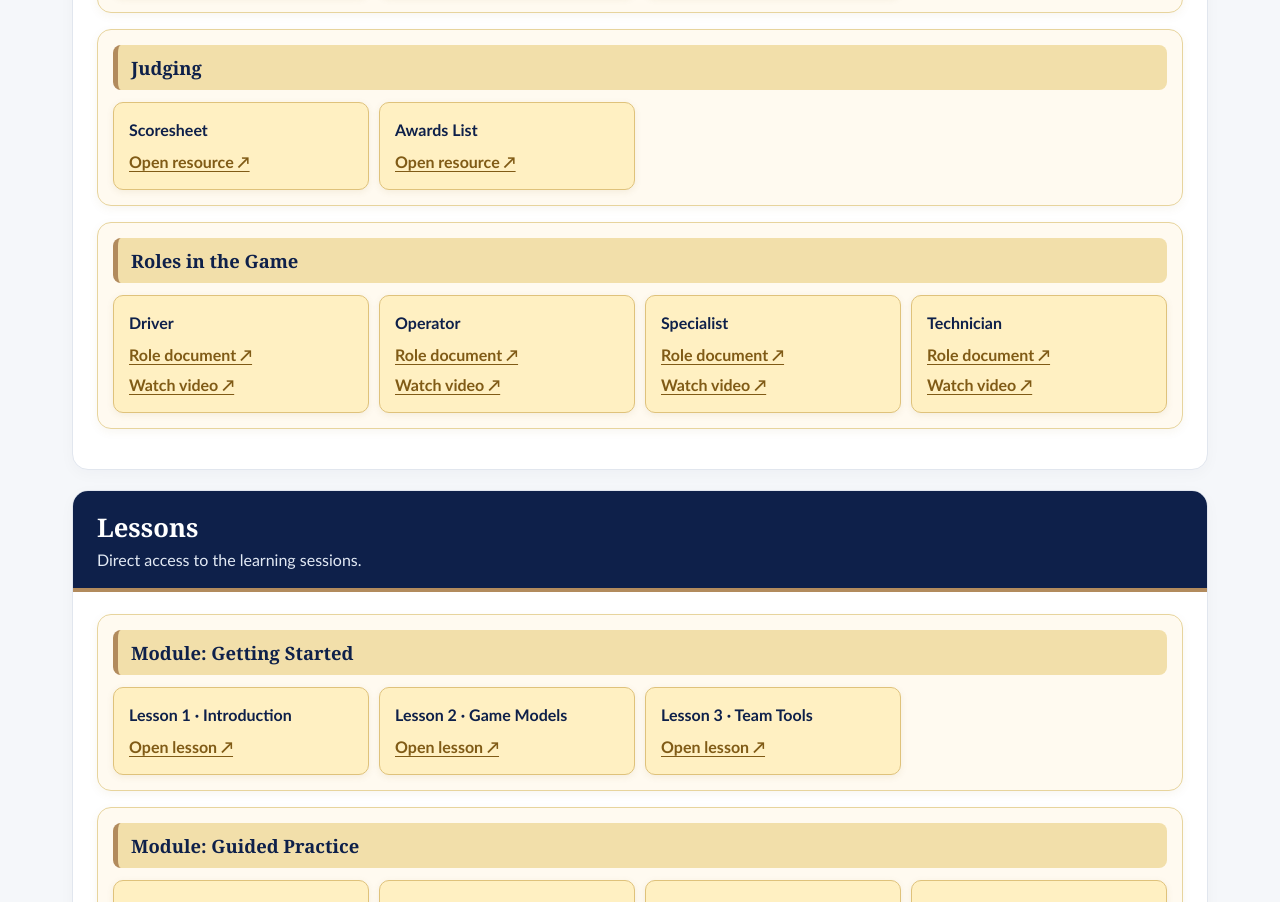
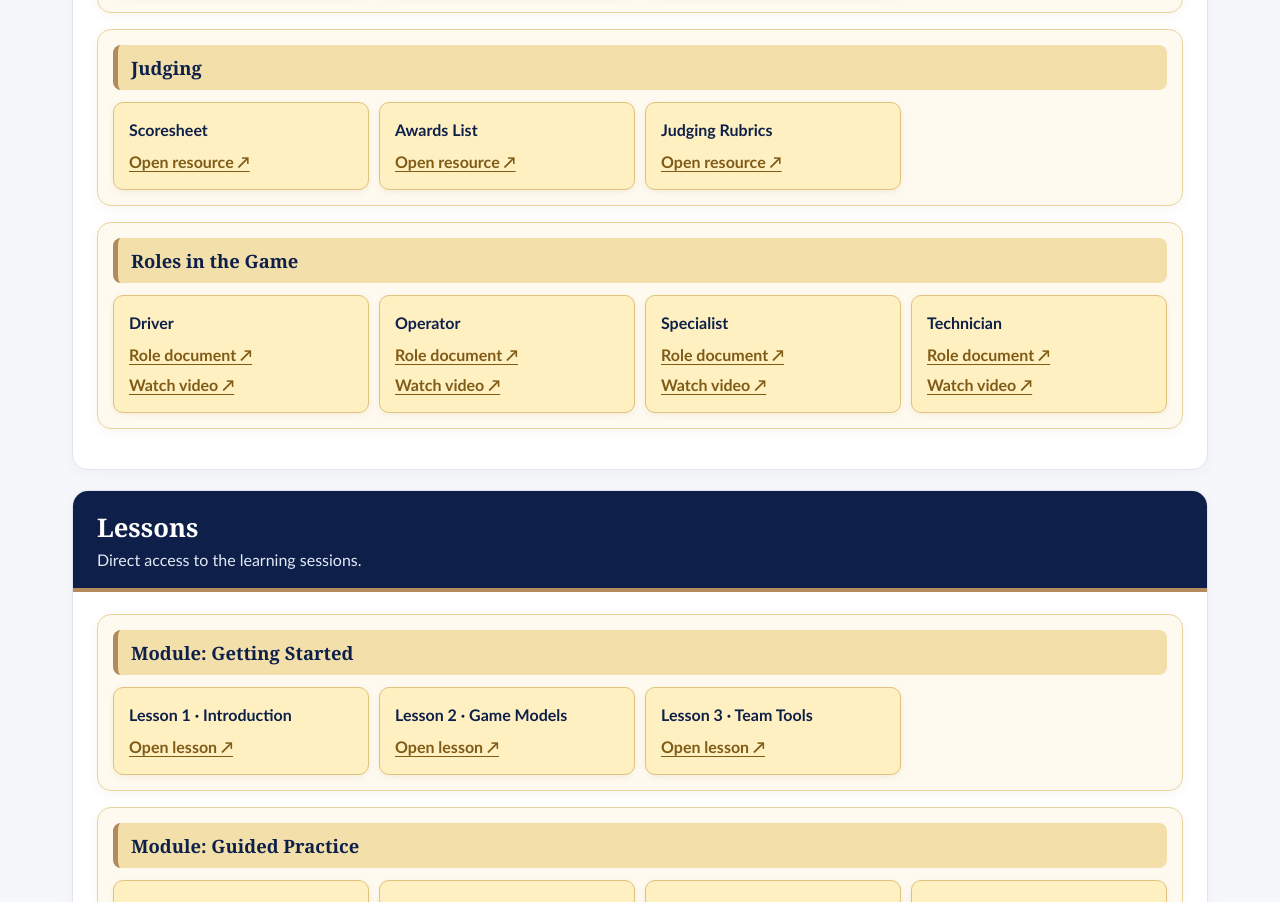
Before and after one commit to ciresannamaria/fll-bioglow-team-8025, a plain HTML site: page index.html in a window 1280 px wide. Shown: the part 1851-2753 px from the top of the page. Drawn offline with Linux system fonts and the light colour scheme.

Commit message:
Add Judging Rubrics to Judging resources

```diff
--- a/index.html
+++ b/index.html
@@ -63,6 +63,7 @@ footer{background:var(--navy);color:#dfe6f2;text-align:center;padding:20px;font-
 <div class="resource-panel"><h3>Judging</h3><div class="lesson-grid">
 <div class="lesson"><b>Scoresheet</b><a href="https://drive.google.com/file/d/1se2W1RJu2OCLnM8wXvvWmdbxa9Q7xNU3/view?usp=sharing" target="_blank" rel="noopener">Open resource ↗</a></div>
 <div class="lesson"><b>Awards List</b><a href="https://drive.google.com/file/d/1r3dCLpDU1n5OjDcVyXqmVofxTLAPIqrw/view?usp=sharing" target="_blank" rel="noopener">Open resource ↗</a></div>
+<div class="lesson"><b>Judging Rubrics</b><a href="https://drive.google.com/file/d/1h9clckDpS6jYxIdzA3BRXFBqFjRKKpKH/view?usp=sharing" target="_blank" rel="noopener">Open resource ↗</a></div>
 </div></div>
 <div class="resource-panel"><h3>Roles in the Game</h3><div class="lesson-grid">
 <div class="lesson"><b>Driver</b><a href="https://drive.google.com/drive/folders/1BIgm2-Lqo71b0L_HISadoIj7GOhfOB-a?usp=sharing" target="_blank" rel="noopener">Role document ↗</a><a href="https://youtu.be/31UGrfwJWZI?si=JqElUegVFhmO93sn" target="_blank" rel="noopener">Watch video ↗</a></div>
```
